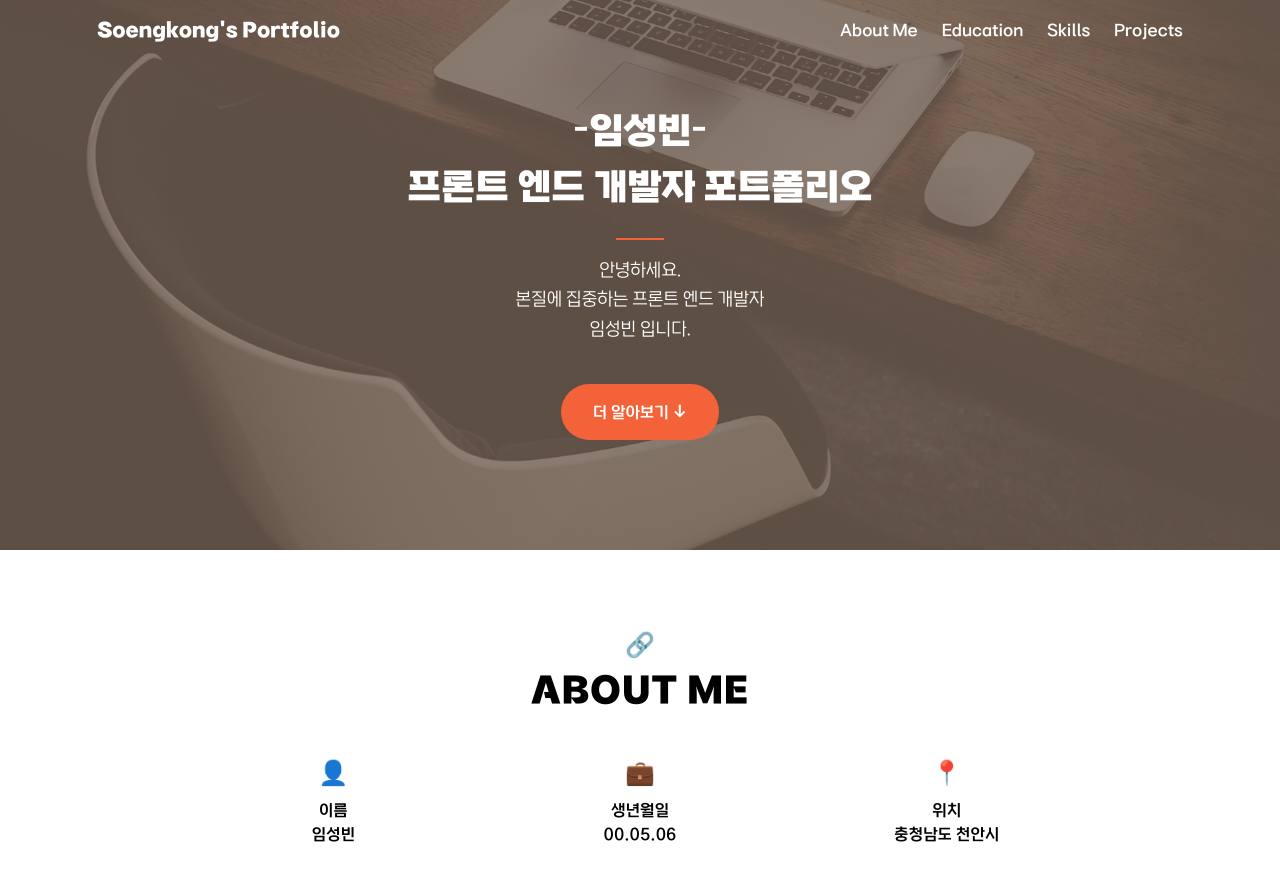
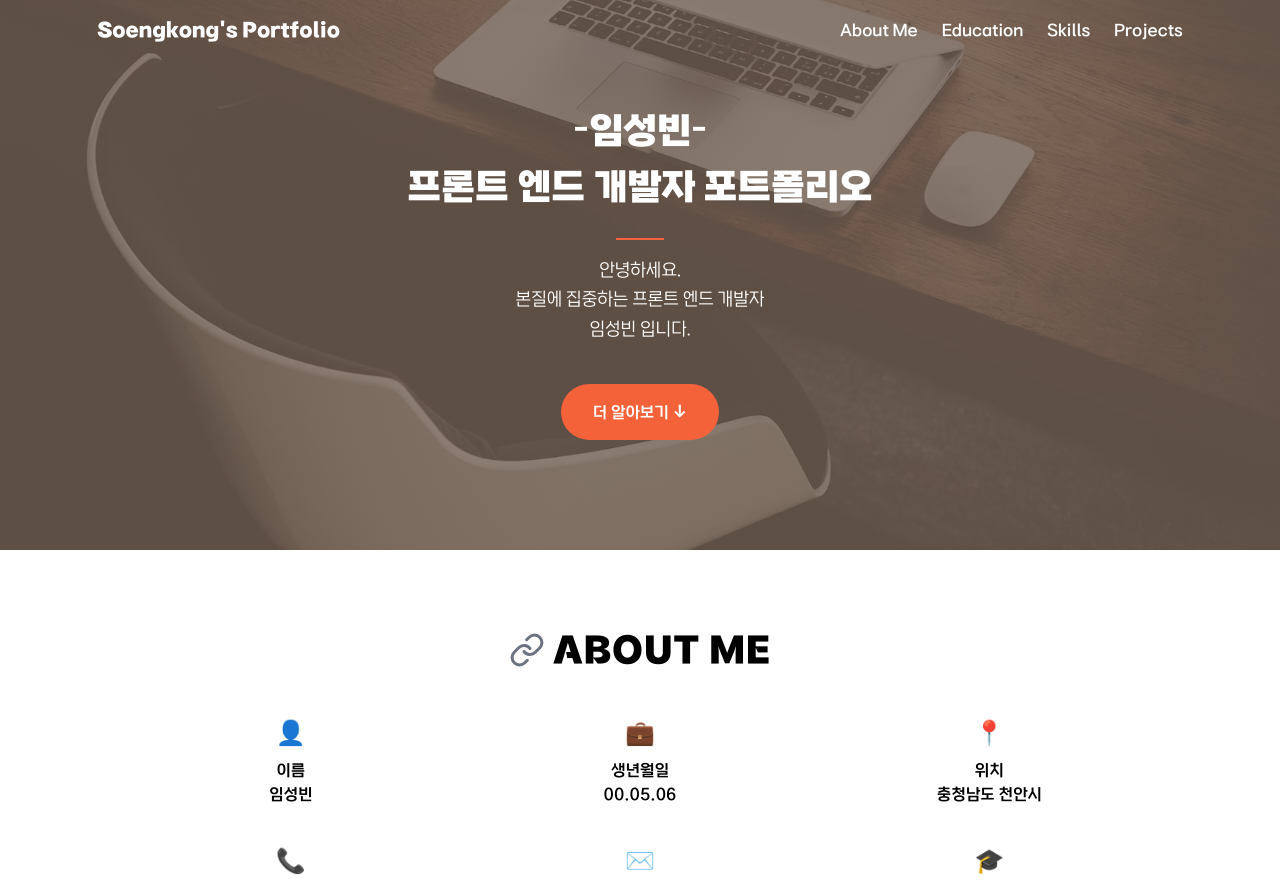
Before and after one commit to seongkong/Portfolio, a React (Create React App) app in the folder seongkong/: page / in a window 1280 px wide. Shown: the top 885 px of the page. Built offline with nearby package versions, Linux system fonts and the light colour scheme.

Commit message:
react-icons 적용

```diff
--- a/seongkong/package.json
+++ b/seongkong/package.json
@@ -13,6 +13,7 @@
     "@types/react-dom": "^19.1.6",
     "react": "^19.1.0",
     "react-dom": "^19.1.0",
+    "react-icons": "^4.10.1",
     "react-scripts": "^5.0.1",
     "typescript": "^4.9.5",
     "web-vitals": "^2.1.4"
--- a/seongkong/src/seongkong.tsx
+++ b/seongkong/src/seongkong.tsx
@@ -1,5 +1,6 @@
 import React, { useEffect, useRef, useState } from 'react';
 import banner from './assets/banner.avif';
+import { FiLink } from "react-icons/fi";
 
 function Seongkong() {
   const [isScrolled, setIsScrolled] = useState(false);
@@ -88,13 +89,17 @@ function Seongkong() {
 
       <section className="bg-white py-20 text-center text-black">
         {/* 제목 영역 */}
-        <div className="mb-12">
-          <div className="text-2xl mb-2 text-gray-500">🔗</div>
-          <h2 className="text-4xl font-extrabold tracking-wide">ABOUT ME</h2>
+        <div className="mb-12 flex flex-col items-center">
+          <div className="flex items-center space-x-2 text-4xl font-extrabold tracking-wide">
+            <span className="text-gray-500">
+              <FiLink className="text-4xl text-gray-500" />
+            </span>
+            <h2>ABOUT ME</h2>
+          </div>
         </div>
 
         {/* 정보 영역 */}
-        <div className="grid grid-cols-1 md:grid-cols-3 gap-y-10 gap-x-6 max-w-4xl mx-auto text-sm md:text-base">
+        <div className="grid grid-cols-1 sm:grid-cols-2 md:grid-cols-3 gap-y-10 gap-x-6 max-w-5xl mx-auto text-sm md:text-base">
           {/* 이름 */}
           <div className="flex flex-col items-center">
             <div className="text-2xl mb-2">👤</div>
```
Also changed, not shown: 1 other file (tests, documents, lock files or other folders).
